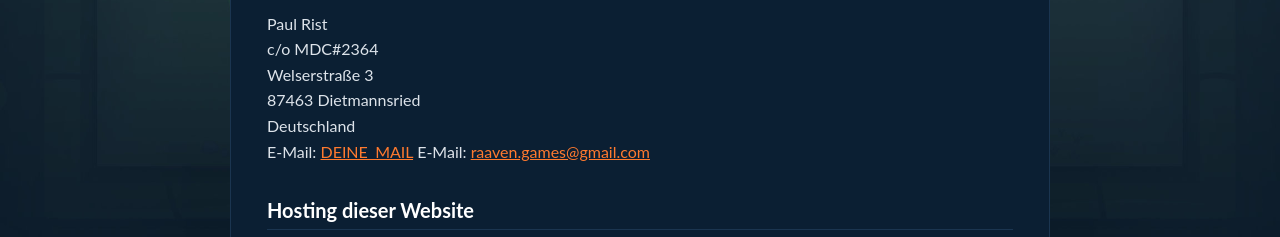
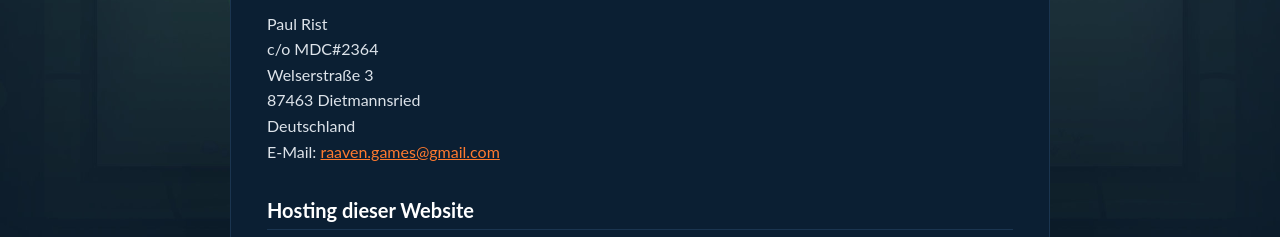
Before and after one commit to PaulRiisk/spacediver-site, a plain HTML site: page datenschutz.html in a window 1280 px wide. Shown: the part 530-767 px from the top of the page. Drawn offline with Linux system fonts and the light colour scheme.

Commit message:
Update email address in datenschutz.html

```diff
--- a/datenschutz.html
+++ b/datenschutz.html
@@ -27,8 +27,6 @@
       Welserstra&szlig;e 3<br>
       87463 Dietmannsried<br>
       Deutschland<br>
-      E-Mail: <a href="mailto:DEINE_MAIL">DEINE_MAIL</a>
-
       E-Mail: <a href="mailto:raaven.games@gmail.com">raaven.games@gmail.com</a>
     </address>
   </p>
```
